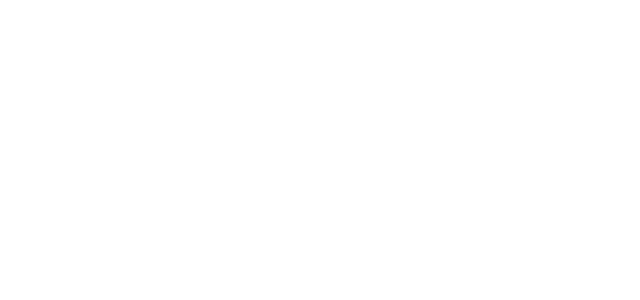
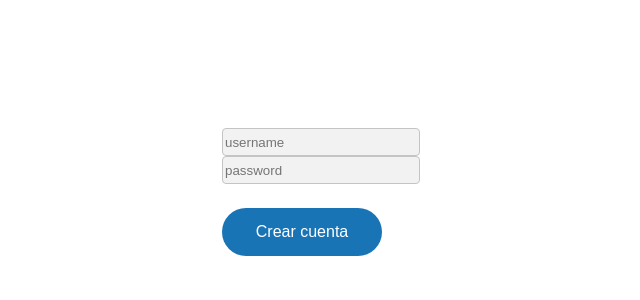
Before and after one commit to isdi-coders-2022/Victor-Arumi_Front-Final-Project-202204-BCN, a React (Create React App) app: page / in a window 1280 px wide. Shown: the top 300 px of the page, without its empty margins (242-882 px from the left). Built offline with nearby package versions, Linux system fonts and the light colour scheme.

Commit message:
Created register form with provisional style

```diff
--- a/package.json
+++ b/package.json
@@ -4,6 +4,7 @@
   "private": true,
   "dependencies": {
     "@fontsource/roboto": "^4.5.7",
+    "@fontsource/urbanist": "^4.5.11",
     "@mui/material": "^5.8.2",
     "@mui/styled-engine-sc": "^5.8.0",
     "@testing-library/jest-dom": "^5.16.4",
@@ -13,6 +14,7 @@
     "@types/node": "^16.11.36",
     "@types/react": "^18.0.9",
     "@types/react-dom": "^18.0.5",
+    "@types/styled-components": "^5.1.25",
     "react": "^18.1.0",
     "react-dom": "^18.1.0",
     "react-scripts": "5.0.1",
--- a/src/App.tsx
+++ b/src/App.tsx
@@ -1,8 +1,13 @@
 import React from "react";
 import "./App.css";
+import RegisterForm from "./components/RegisterForm/RegisterForm";
 
 function App() {
-  return <></>;
+  return (
+    <div className="d-flex flex-column align-items-center justify-content-center h-100">
+      <RegisterForm />
+    </div>
+  );
 }
 
 export default App;
--- /dev/null
+++ b/src/components/RegisterForm/FormStyled.ts
@@ -0,0 +1,50 @@
+import styled from "styled-components";
+
+const FormStyled = styled.div`
+  margin-top: 8rem;
+  display: flex;
+  flex-direction: column;
+  align-items: center;
+  justify-content: center;
+  background-color: #fff;
+
+  .register-form {
+    display: flex;
+    flex-direction: column;
+    gap: 0.5rem;
+    width: 22rem;
+  }
+
+  label {
+    width: 0;
+    margin: 0;
+    background-color: #f2f2f2;
+  }
+  .inputs-container {
+    display: flex;
+    flex-direction: column;
+    justify-content: center;
+  }
+
+  input {
+    width: 12rem;
+    height: 1.5rem;
+    background-color: #f2f2f2;
+    border: 0.05rem #c4c4c4 solid;
+    border-radius: 0.25rem;
+  }
+  .submit-button {
+    margin-top: 1rem;
+    width: 10rem;
+    height: 3rem;
+    background-color: #1974b6;
+    border: none;
+    border-radius: 1.5rem;
+    color: #fff;
+    font-size: 1rem;
+    font-weight: 300;
+    cursor: pointer;
+  }
+`;
+
+export default FormStyled;
--- /dev/null
+++ b/src/components/RegisterForm/RegisterForm.tsx
@@ -0,0 +1,54 @@
+import { ChangeEvent, useState } from "react";
+import FormStyled from "./FormStyled";
+import "@fontsource/urbanist";
+
+interface IRegisterForm {
+  username: string;
+  password: string;
+}
+
+const RegisterForm = (): JSX.Element => {
+  const initialEmptyFormValues: IRegisterForm = {
+    username: "",
+    password: "",
+  };
+
+  const [formData, setFormData] = useState<IRegisterForm>(
+    initialEmptyFormValues
+  );
+
+  const changeData = (event: ChangeEvent<HTMLInputElement>): void => {
+    setFormData({ ...formData, [event.target.id]: event.target.value });
+  };
+
+  return (
+    <FormStyled>
+      <form className="register-form" autoComplete="off" noValidate>
+        <div className="inputs-container">
+          <label htmlFor="username">
+            <input
+              id="username"
+              value={formData.username}
+              onChange={changeData}
+              placeholder="username"
+            />
+          </label>
+          <label htmlFor="password">
+            <input
+              id="password"
+              type="password"
+              value={formData.password}
+              onChange={changeData}
+              placeholder="password"
+            />
+          </label>
+        </div>
+        <button className="submit-button" type="submit">
+          Crear cuenta
+        </button>
+      </form>
+    </FormStyled>
+  );
+};
+
+export default RegisterForm;
--- a/src/index.css
+++ b/src/index.css
@@ -1,6 +1,6 @@
 body {
   margin: 0;
-  font-family: "Roboto", "Segoe UI", "Oxygen", "Ubuntu", "Cantarell",
+  font-family: "Urbanist", "Roboto", "Segoe UI", "Oxygen", "Ubuntu", "Cantarell",
     "Fira Sans", "Droid Sans", "Helvetica Neue", sans-serif;
   -webkit-font-smoothing: antialiased;
   -moz-osx-font-smoothing: grayscale;
--- a/src/index.tsx
+++ b/src/index.tsx
@@ -1,9 +1,6 @@
 import React from "react";
 import ReactDOM from "react-dom/client";
-import "@fontsource/roboto/300.css";
-import "@fontsource/roboto/400.css";
-import "@fontsource/roboto/500.css";
-import "@fontsource/roboto/700.css";
+import "@fontsource/urbanist";
 import "./index.css";
 import App from "./App";
 import reportWebVitals from "./reportWebVitals";
```
Also changed, not shown: 1 other file (tests, documents, lock files or other folders).
